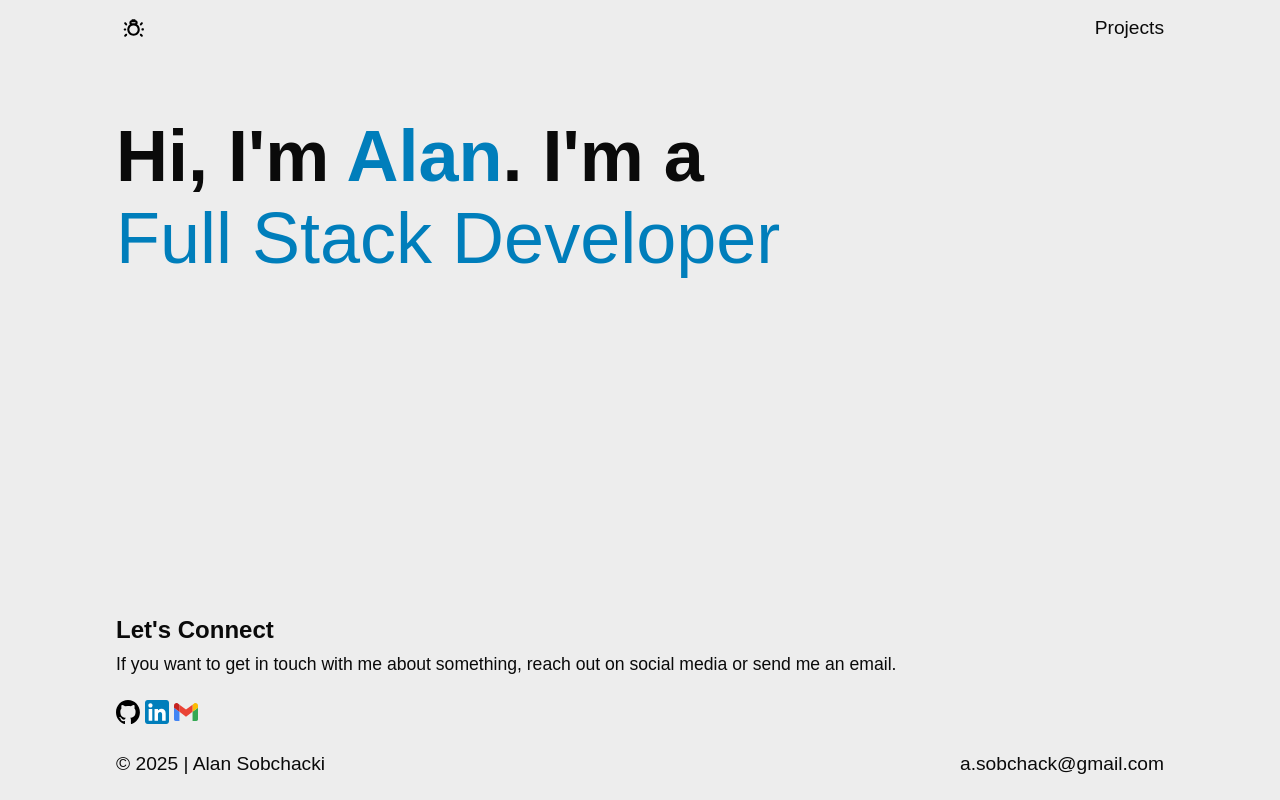
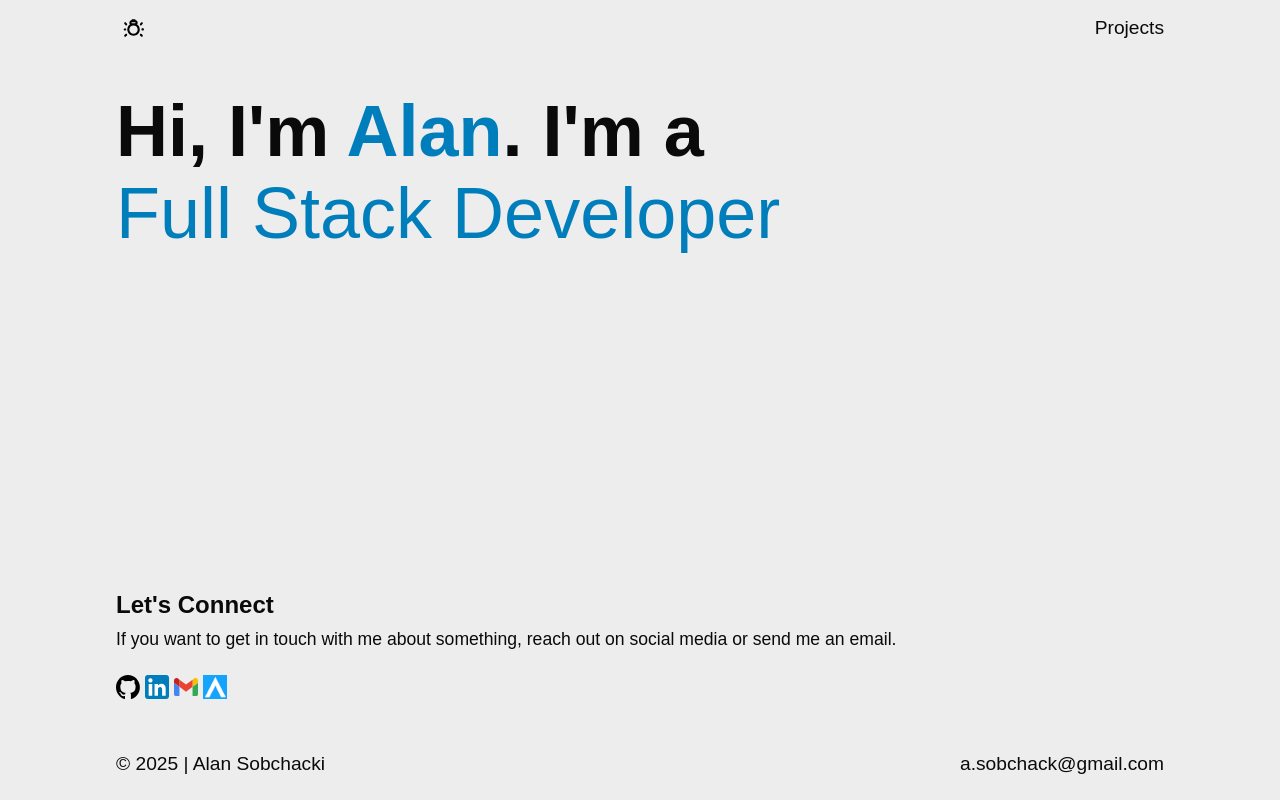
Before and after one commit to alansobchacki/personal-nextjs-website, a Next.js app: page / in a window 1280 px wide. Built offline with nearby package versions, Linux system fonts and the light colour scheme.

Commit message:
Apply visual tweaks

```diff
--- a/src/app/components/layout/contactSection/contactSection.style.ts
+++ b/src/app/components/layout/contactSection/contactSection.style.ts
@@ -3,12 +3,10 @@ import styled from "styled-components";
 export const DivContainer = styled.section`
   display: flex;
   padding-top: 75px;
-  padding-bottom: 25px;
-  margin-top: auto;
+  padding-bottom: 50px;
 
   @media (max-width: 750px) {
     padding-top: 15px;
-    margin-top: 40px;
   }
 `;
 
--- a/src/app/components/layout/contactSection/contactSection.tsx
+++ b/src/app/components/layout/contactSection/contactSection.tsx
@@ -36,6 +36,9 @@ export default function ContactSection() {
           <a href="mailto:a.sobchack@gmail.com">
             <Image src="/gmail.svg" alt="Gmail icon" width={24} height={24} />
           </a>
+          <a href="https://singularity-gules.vercel.app/" target="_blank" rel="noopener noreferrer">
+            <Image src="/singularity.png" alt="Singularity icon" width={24} height={24} />
+          </a>
         </SocialIcons>
       </DivSubContainer>
     </DivContainer>
--- a/src/app/components/layout/greetingsSection/greetings.style.ts
+++ b/src/app/components/layout/greetingsSection/greetings.style.ts
@@ -15,7 +15,7 @@ const blinkingDash = keyframes`
 
 export const DivContainer = styled.section`
   display: flex;
-  padding-top: 75px;
+  padding-top: 50px;
   padding-bottom: 50px;
   transition: padding 0.3s ease;
 
--- a/src/app/components/layout/greetingsSection/greetings.tsx
+++ b/src/app/components/layout/greetingsSection/greetings.tsx
@@ -18,14 +18,16 @@ export default function GreetingsSection() {
     "Web Developer",
     "React Developer",
     "Frontend Developer",
+    "Lvl 38 Priest of Lathander",
+    "Next.js Developer",
+    "Nest.js Developer",
     "Ruby Enthusiast",
+    "Boardgame Enthusiast",
     "Graphic Designer",
     "Content Creator",
     "Figma Tinkerer",
     "Former Lawyer",
-    "Boardgame Enthusiast",
     "Blue Belt Judoka",
-    "Lvl 38 Priest of Lathander",
     "Below Average Swimmer",
     "Casual Lifter",
     "500-rated chess player"
```
Also changed, not shown: public/singularity.png (added).
